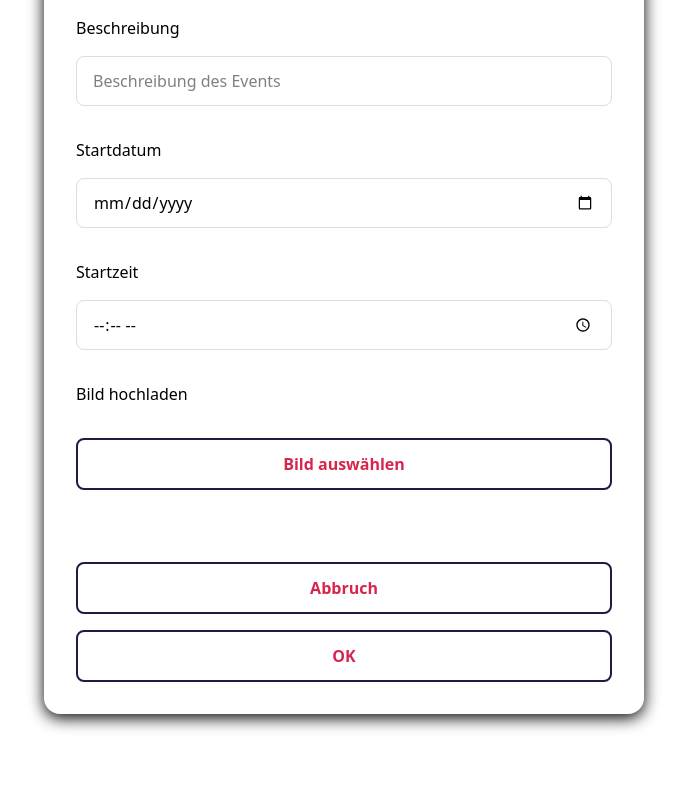
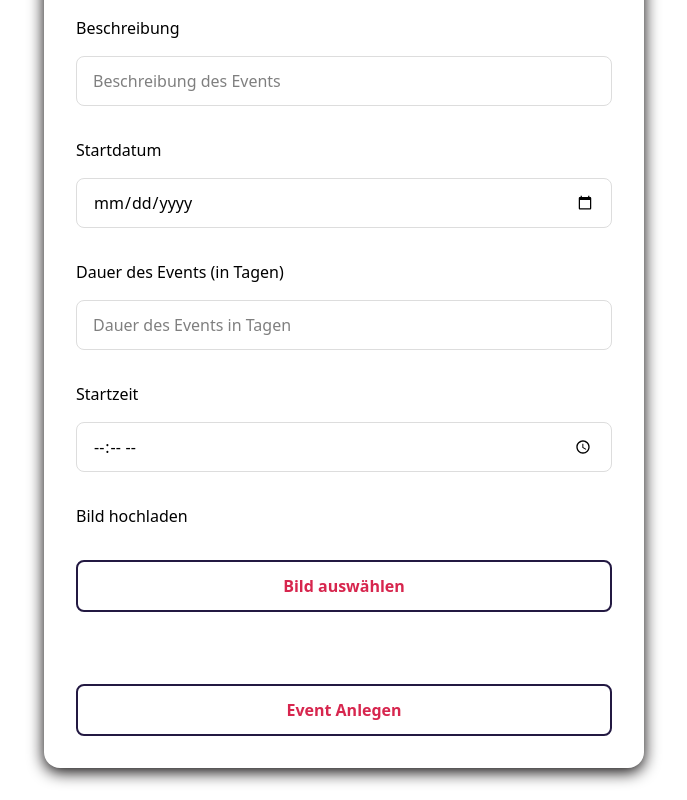
Before and after one commit to Hecht01/WAE-2025SS-TeamGelb-SocialSpot, a SvelteKit app in the folder sys-src/app/frontend/SocialSpot/: page /CreatePost in a window 1280 px wide. Shown: the part 371-1171 px from the top of the page, without its empty margins (296-983 px from the left). Before the commit the page ends 1117 px from the top, so only its background shows below. Built offline with nearby package versions, Linux system fonts and the light colour scheme.

Commit message:
Added "event duration" as input

```diff
--- a/sys-src/app/frontend/SocialSpot/src/routes/CreatePost/+page.svelte
+++ b/sys-src/app/frontend/SocialSpot/src/routes/CreatePost/+page.svelte
@@ -53,6 +53,12 @@
     }
 </script>
 
+
+
+
+
+
+
 <div class="sosp-container">
     <label for="titel">Titel</label>
     <input id="titel" type="text" class="sosp-input" placeholder="Titel des Events" />
@@ -65,6 +71,9 @@
 
     <label for="startdatum" style="margin-top:1rem;">Startdatum</label>
     <input id="startdatum" type="date" class="sosp-input" placeholder="Startdatum" />
+
+    <label for="dauer" style="margin-top:1rem;">Dauer des Events (in Tagen)</label>
+    <input id="dauer" type="number" class="sosp-input" placeholder="Dauer des Events in Tagen" min="1" />
 
     <label for="startzeit" style="margin-top:1rem;">Startzeit</label>
     <input id="startzeit" type="time" class="sosp-input" placeholder="Startzeit" />
@@ -90,7 +99,6 @@
     <!-- Abstand vor den Buttons -->
     <div style="height: 2rem;"></div>
 
-    <button class="sosp-button">Abbruch</button>
-    <button class="sosp-button">OK</button>
+    <button class="sosp-button">Event Anlegen</button>
 
 </div>
```
